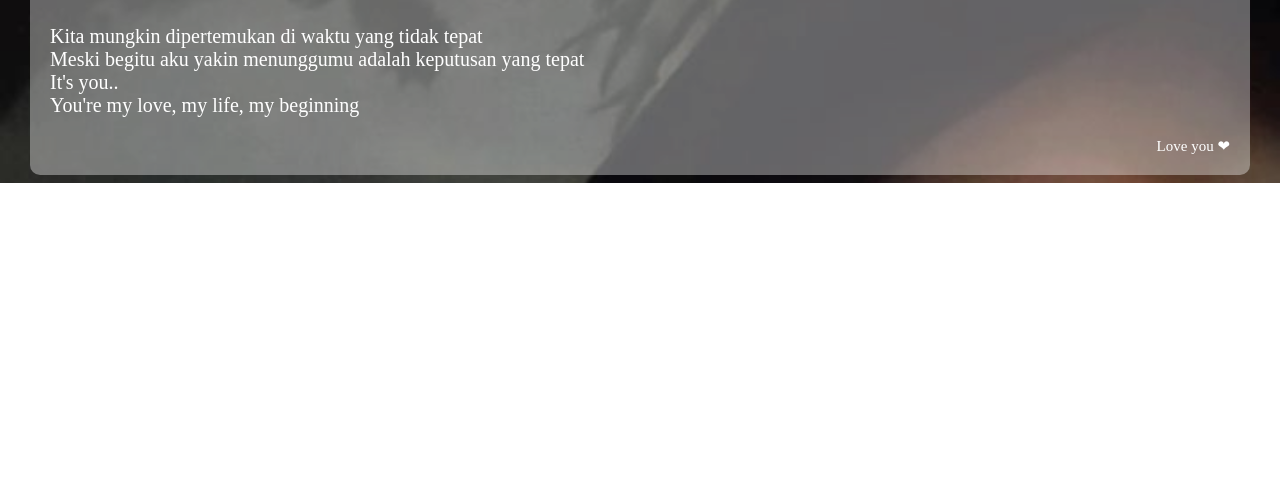
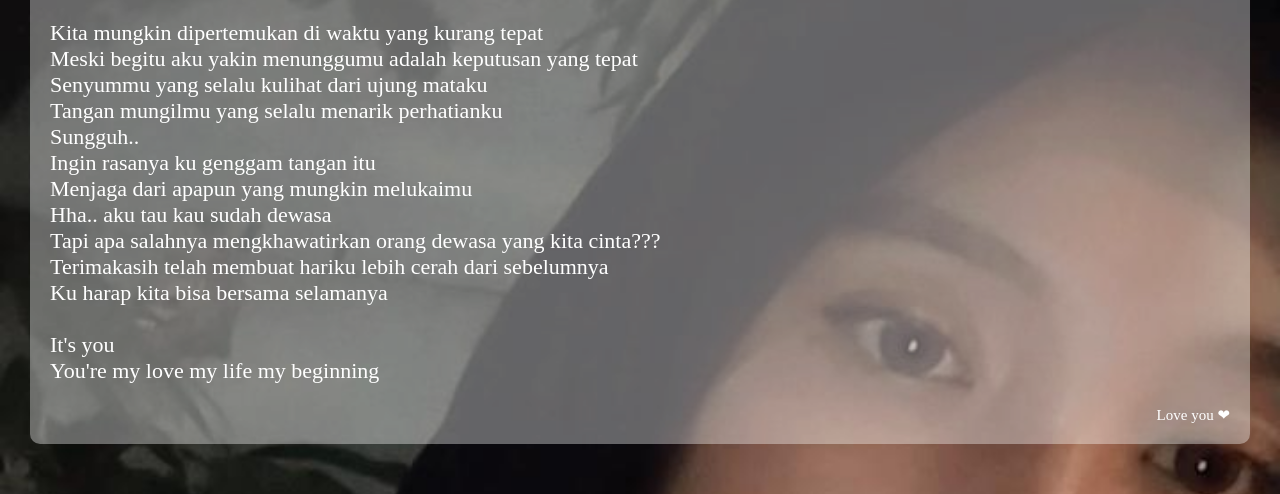
Before and after one commit to aningsopyan/Confess, a plain HTML site: page index.html in a window 1280 px wide. Shown: the part 689-1183 px from the top of the page. Before the commit the page ends 872 px from the top, so only its background shows below. Drawn offline with Linux system fonts and the light colour scheme; files whose address does not match are found by name; a web font is replaced by a local one.

Commit message:
commit kedua

```diff
--- a/css/style.css
+++ b/css/style.css
@@ -64,13 +64,15 @@ body {
 }
 
 #aud {
+  width: 100%;
   height: 30px;
   opacity: 30%;
   margin-bottom: -10px;
 }
 
 .main2{
-  margin-top: 120px;
+  margin-top: 110px;
+  margin-bottom: 50px;
   background-color: #FFFFFF5E;
   color: white;
   padding: 20px 20px 20px 20px;
@@ -78,7 +80,7 @@ body {
 }
 
 .text{
-  font-size: 20px;
+  font-size: 22px;
   color: white;
   font-family: choco;
 }
--- a/index.html
+++ b/index.html
@@ -31,7 +31,7 @@
   <img src="img/img7.jpg" class="img">
   <img src="img/img8.jpg" class="img">
 
-  <p style="font-size: 14px;font-family: 'Courier New', Courier, monospace">Tau ga yang diatas ini siapa??&nbsp;&nbsp; Itu orang yang suka banget sama kamu &#128517;&#128517;
+  <p style="font-size: 14px;font-family: 'Courier New', Courier, monospace">Tau ga yang di atas ini siapa??&nbsp;&nbsp;Itu orang yang suka banget sama kamu &#128517;&#128517;
   &nbsp;&nbsp;&nbsp;&nbsp;&nbsp;&nbsp;&nbsp;&nbsp;&nbsp;&nbsp;&nbsp;&nbsp;&nbsp;&nbsp;&nbsp;&nbsp;&nbsp;&nbsp;&nbsp;&nbsp;&nbsp;&nbsp;&nbsp;&nbsp;&nbsp;&nbsp;&nbsp;&nbsp;&nbsp;&nbsp;&nbsp;&nbsp;&nbsp;&nbsp;&nbsp;&nbsp;&nbsp;&nbsp;&nbsp;&nbsp;&nbsp;&nbsp;&nbsp;&nbsp;&nbsp;&nbsp;&nbsp;&nbsp;&nbsp;&nbsp;&nbsp;&nbsp;&nbsp;&nbsp;&nbsp;&nbsp;&nbsp;&nbsp;&nbsp;&nbsp;&nbsp;&nbsp;&nbsp;Fotonya ga ada yang bagus anjirrrr jelek semua &#128534;
 
   </marquee>
@@ -42,10 +42,20 @@
   <div class="main2">
     <h1 style="font-family:rabbit;text-align: center;font-size: 60px; margin-top: 1px;">( Siti )</h1>
     <p class="text">
-Kita mungkin dipertemukan di waktu yang tidak tepat <br>
-Meski begitu aku yakin menunggumu adalah keputusan yang tepat <br>
-It's you.. <br>
-You're my love, my life, my beginning<br>
+Kita mungkin dipertemukan di waktu yang kurang tepat
+<br>Meski begitu aku yakin menunggumu adalah keputusan yang tepat
+<br>Senyummu yang selalu kulihat dari ujung mataku
+<br>Tangan mungilmu yang selalu menarik perhatianku
+<br>Sungguh..
+<br>Ingin rasanya ku genggam tangan itu
+<br>Menjaga dari apapun yang mungkin melukaimu
+<br>Hha.. aku tau kau sudah dewasa
+<br>Tapi apa salahnya mengkhawatirkan orang dewasa yang kita cinta???
+<br>Terimakasih telah membuat hariku lebih cerah dari sebelumnya
+<br>Ku harap kita bisa bersama selamanya
+<br>
+<br>It's you
+<br>You're my love my life my beginning<br>
     <div class="text" style="text-align: right; font-size: 15px">
       Love you &#10084;
     </div>
```
